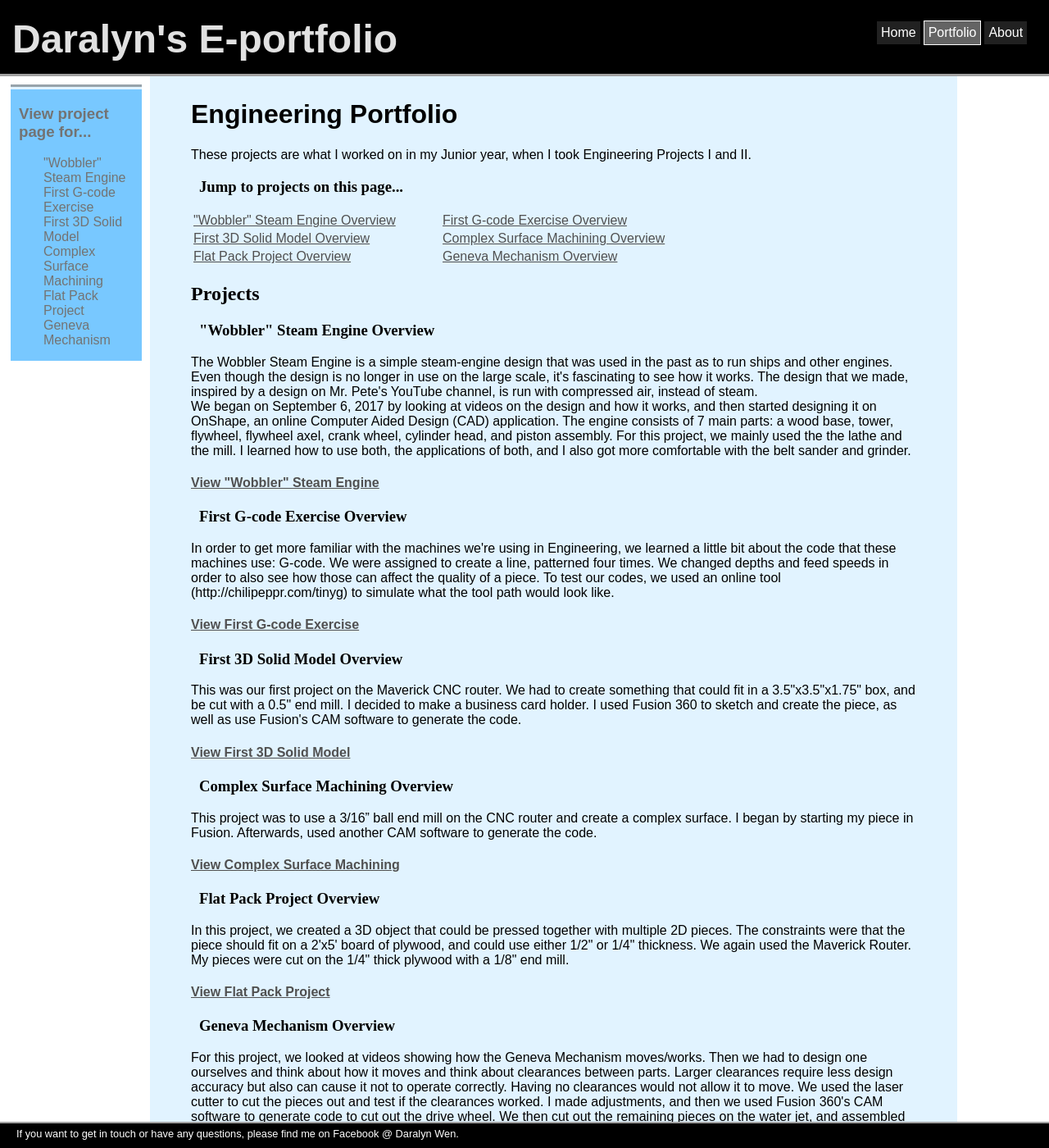
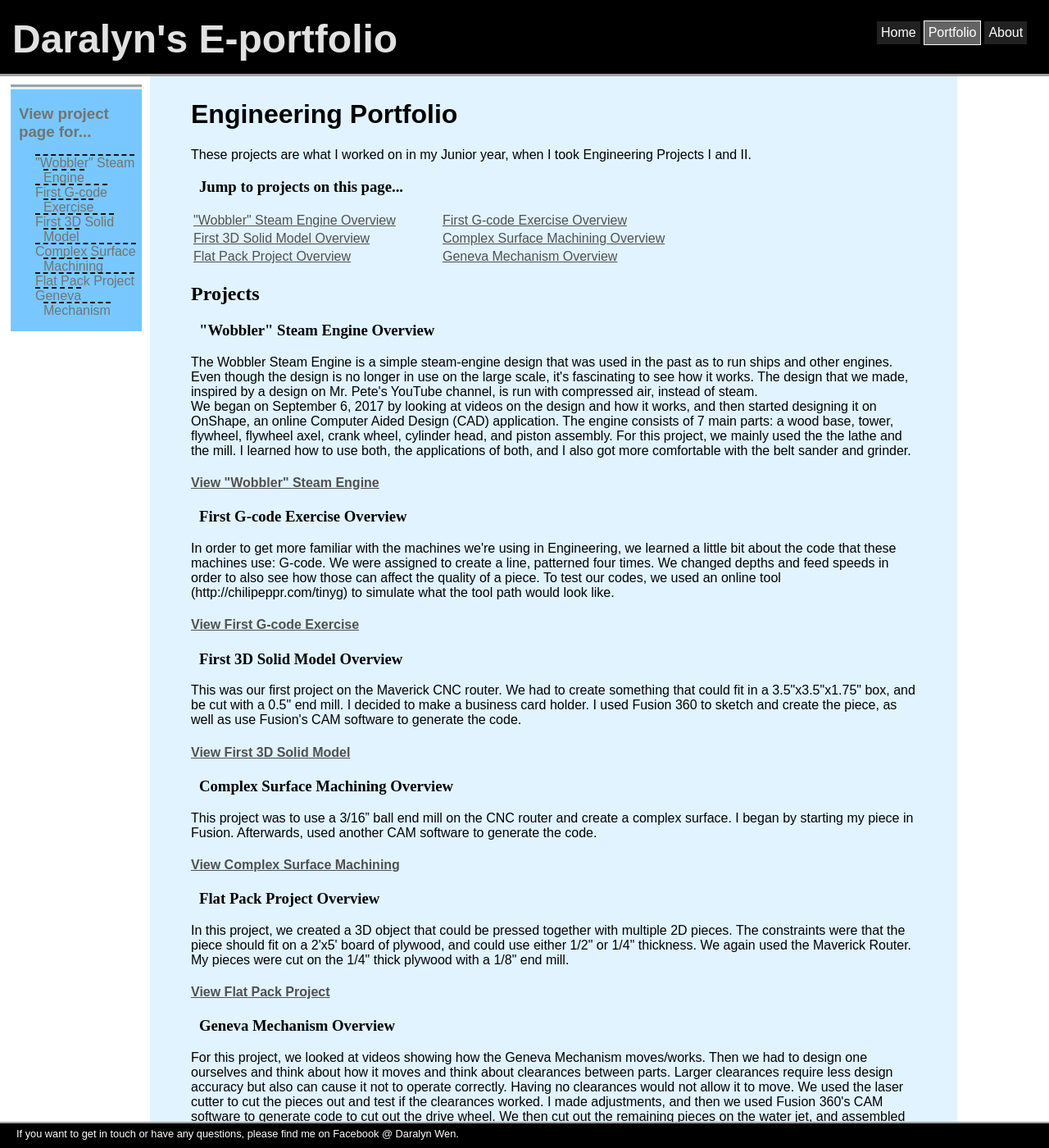
Before and after one commit to daralyn/daralyn.github.io, a Jekyll site: the page built from portfolio/engineering/index.html, in a window 1280 px wide and 1400 px high. Shown: the whole window at 82% size. Built offline with Jekyll 4.4.1, drawn with Linux system fonts in a browser that asks for light colours.

Commit message:
Update portfolio.css

```diff
--- a/css/portfolio.css
+++ b/css/portfolio.css
@@ -185,6 +185,8 @@ h3{
 	font-family: 'Arial', 'Sans-Serif';
 	color: rgb(115, 115, 115);
 	text-decoration: none;
+	border-top: 2px dashed rgb(20, 20, 20);
+	margin-left: -10px;
 }
 
 .sidelinkbig:hover{
@@ -202,5 +204,5 @@ h3{
 
 .tableofprojects{
 	width: 300px;
-
+	margin-left: 20px;
 }
```
